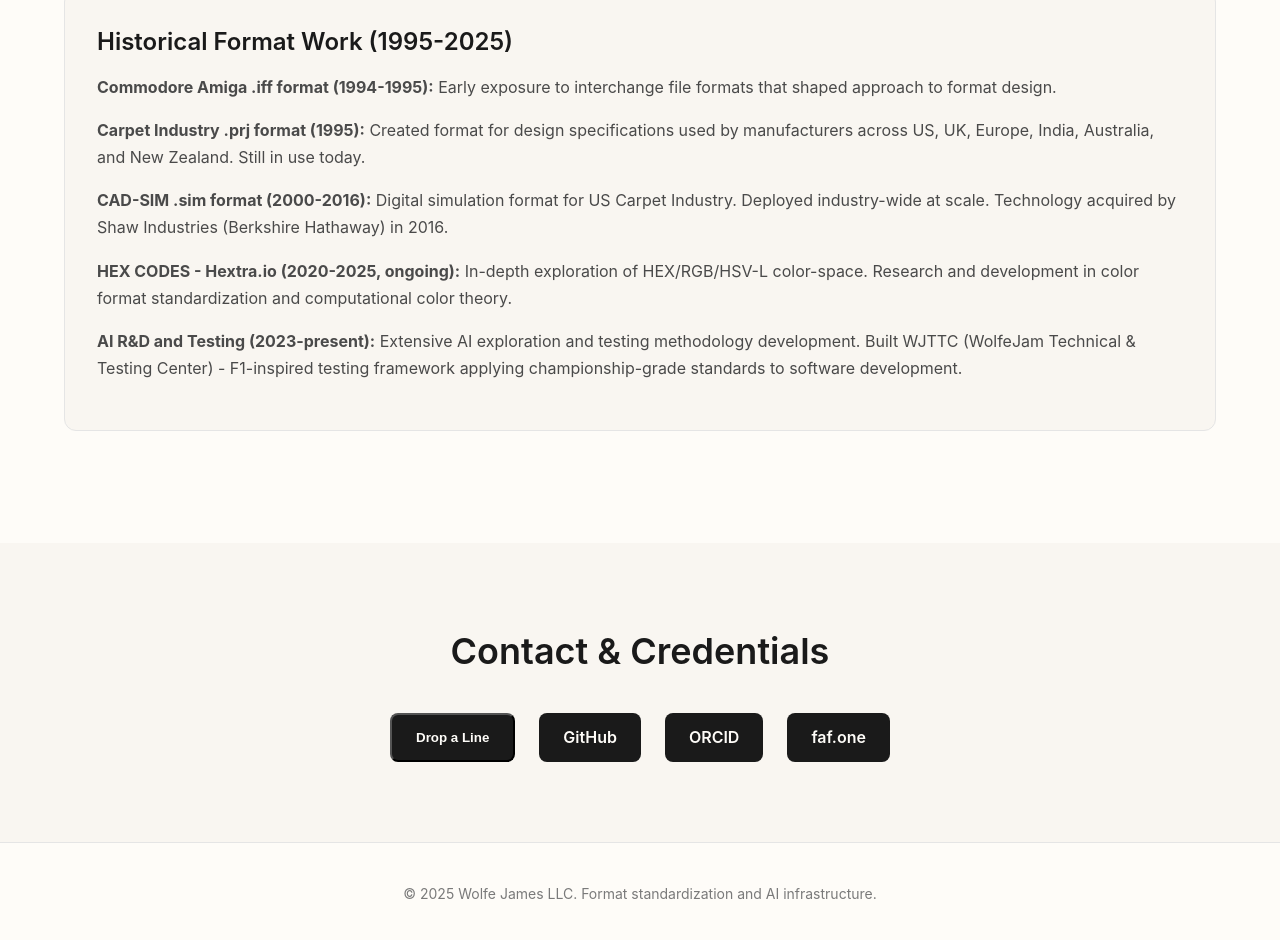
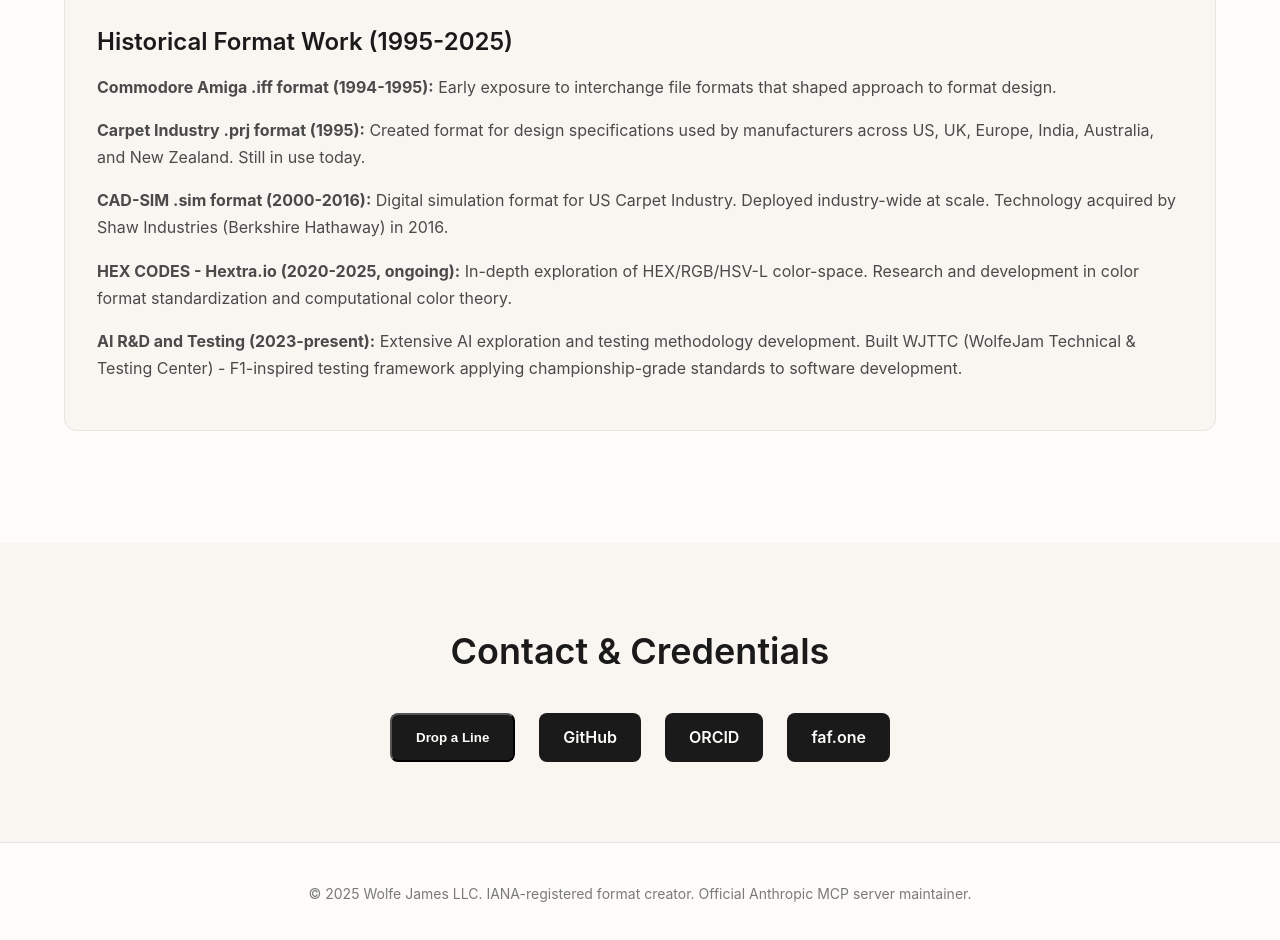
Before and after one commit to Wolfe-Jam/wolfejames-com, a plain HTML site: page index.html in a window 1280 px wide. Shown: the part 2612-3552 px from the top of the page. Drawn offline with Linux system fonts and the light colour scheme.

Commit message:
feat: update footer with credentials
- Add IANA-registered format creator
- Add official Anthropic MCP server maintainer
- Highlight key achievements in footer

```diff
--- a/index.html
+++ b/index.html
@@ -677,7 +677,7 @@
 
     <footer>
         <div class="container">
-            <p>&copy; 2025 Wolfe James LLC. Format standardization and AI infrastructure.</p>
+            <p>&copy; 2025 Wolfe James LLC. IANA-registered format creator. Official Anthropic MCP server maintainer.</p>
         </div>
     </footer>
 
```
